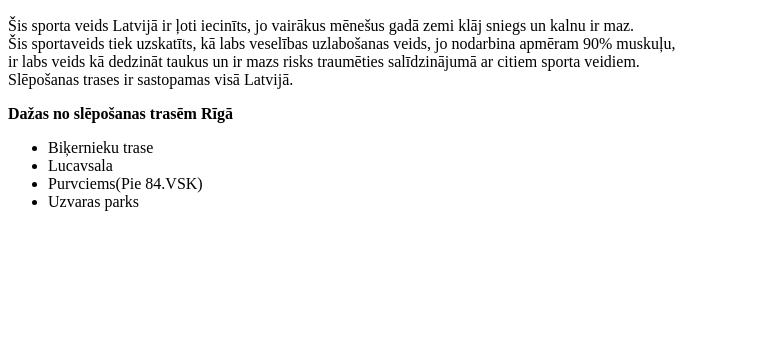
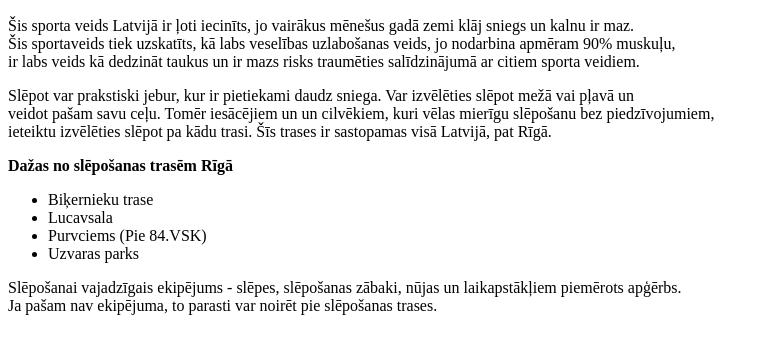
Before and after one commit to KristersKat/TestWeb, a plain HTML site: page index.html in a window 1280 px wide. Shown: the part 110-464 px from the top of the page, without its empty margins (0-769 px from the left). Drawn offline with Linux system fonts and the light colour scheme.

Commit message:
D SLĒP fin

```diff
--- a/index.html
+++ b/index.html
@@ -15,14 +15,18 @@ and open the template in the editor.
         <h2>Distanču slēpošana</h2>
         <p>Šis sporta veids Latvijā ir ļoti iecinīts, jo vairākus mēnešus gadā zemi klāj sniegs un kalnu ir maz.
         <br>Šis sportaveids tiek uzskatīts, kā labs veselības uzlabošanas veids, jo nodarbina apmēram 90% muskuļu,
-        <br>ir labs veids kā dedzināt taukus un ir mazs risks traumēties salīdzinājumā ar citiem sporta veidiem.
-        <br>Slēpošanas trases ir sastopamas visā Latvijā.</p>
+        <br>ir labs veids kā dedzināt taukus un ir mazs risks traumēties salīdzinājumā ar citiem sporta veidiem.</p>
+        <p>Slēpot var prakstiski jebur, kur ir pietiekami daudz sniega. Var izvēlēties slēpot mežā vai pļavā un
+        <br>veidot pašam savu ceļu. Tomēr iesācējiem un un cilvēkiem, kuri vēlas mierīgu slēpošanu bez piedzīvojumiem,
+        <br>ieteiktu izvēlēties slēpot pa kādu trasi. Šīs trases ir sastopamas visā Latvijā, pat Rīgā.</p>
         <p><b>Dažas no slēpošanas trasēm Rīgā</b></p>
         <ul>
             <li>Biķernieku trase</li>
             <li>Lucavsala</li>
-            <li>Purvciems(Pie 84.VSK)</li>
+            <li>Purvciems (Pie 84.VSK)</li>
             <li>Uzvaras parks</li>
         </ul>
+        <p>Slēpošanai vajadzīgais ekipējums - slēpes, slēpošanas zābaki, nūjas un laikapstākļiem piemērots apģērbs.
+        <br>Ja pašam nav ekipējuma, to parasti var noirēt pie slēpošanas trases.</p>
     </body>
 </html>
```
